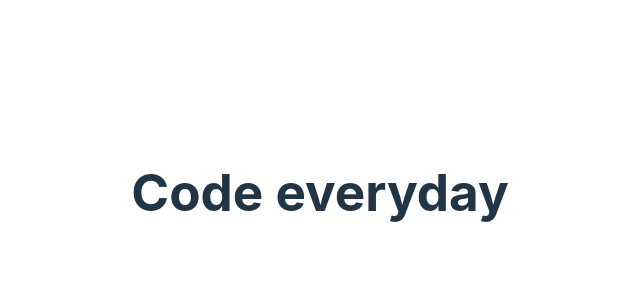
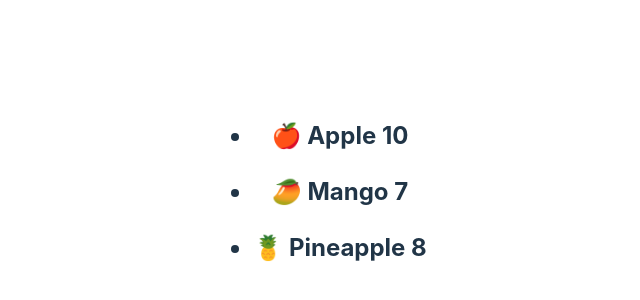
Before and after one commit to Maedeh-Saeidi/React-learning, a React (Vite) app in the folder react-learning(second part)/: page / in a window 1280 px wide. Shown: the part 208-508 px from the top of the page, without its empty margins (320-960 px from the left). Built offline with nearby package versions, Linux system fonts and the light colour scheme.

Commit message:
Conditionally rendering a message using ternary

```diff
--- a/react-learning(second part)/src/App.jsx
+++ b/react-learning(second part)/src/App.jsx
@@ -12,12 +12,12 @@ function App() {
     seatNumbers: [1, 4, 7]
   }
   return (
-    <>
+    <div className='App'>
       {/* <Hello person={person} />
+      <ConditionalComponent></ConditionalComponent>
+       */}
       <Fruits />
-      */}
-      <ConditionalComponent></ConditionalComponent>
-    </>
+    </div>
   )
 }
 
--- a/react-learning(second part)/src/components/Fruit.jsx
+++ b/react-learning(second part)/src/components/Fruit.jsx
@@ -1,7 +1,13 @@
-export default function Fruit({name,price,emoji}) {
+export default function Fruit ({ name, price, emoji }) {
   return (
     <>
-    {emoji} {name} {price}
+      {price > 5 ? (
+        <li key={name}>
+          {emoji} {name} {price}{' '}
+        </li>
+      ) : (
+        ''
+      )}
     </>
   )
 }
```
Also changed, not shown: react-learning(second part)/src/components/Fruits.jsx (+6 -1 lines).
